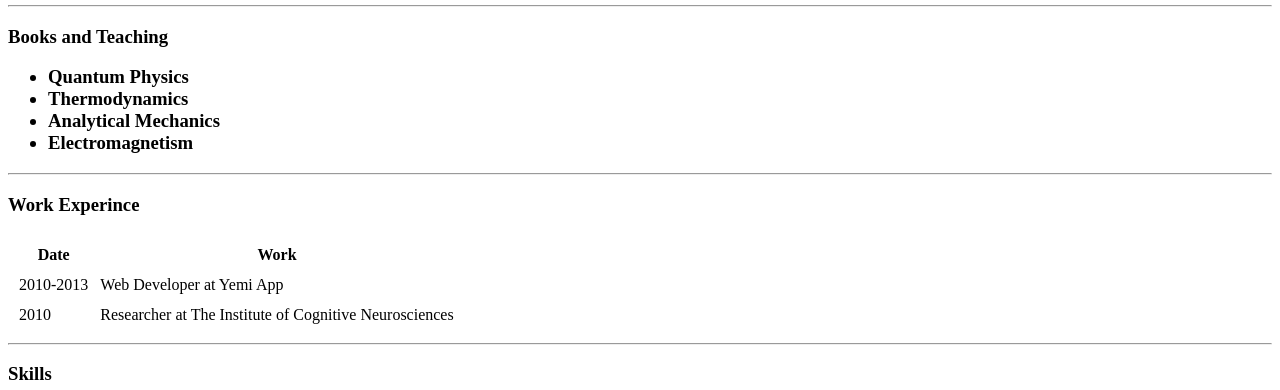
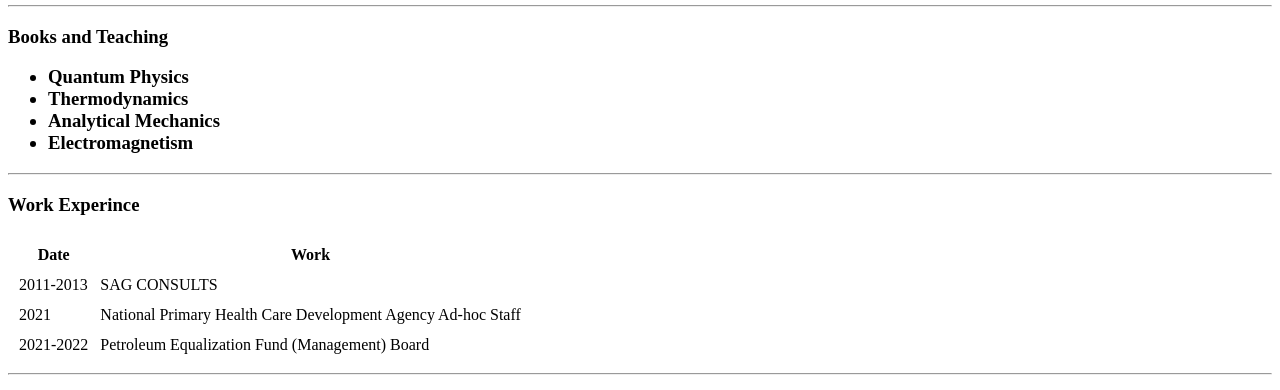
Before and after one commit to Calmeback/CV, a plain HTML site: page index.html in a window 1280 px wide. Shown: the part 357-747 px from the top of the page. Drawn offline with Linux system fonts and the light colour scheme.

Commit message:
Add files via upload

```diff
--- a/index.html
+++ b/index.html
@@ -2,7 +2,7 @@
 <html>
   <head>
     <meta charset="utf-8">
-    <title>Idris's Personal Site</title>
+    <title>Adeoye Idris Adeyemi Personal Site</title>
  </head>
 
 <body>
@@ -32,13 +32,17 @@
       </tr>
     </thead>
     <tbody>
+      <tr>
+        <td>2011-2013</td>
+        <td>SAG CONSULTS</td>
+      </tr>
+      <tr>
+        <td>2021</td>
+        <td>National Primary Health Care Development Agency Ad-hoc Staff</td>
+      </tr>
     <tr>
-     <td>2010-2013</td>
-     <td>Web Developer at Yemi App</td>
-    </tr>
-    <tr>
-      <td>2010</td>
-      <td>Researcher at The Institute of Cognitive Neurosciences</td>
+     <td>2021-2022</td>
+     <td>Petroleum Equalization Fund (Management) Board</td>
     </tr>
   </tbody>
 </table>
```
